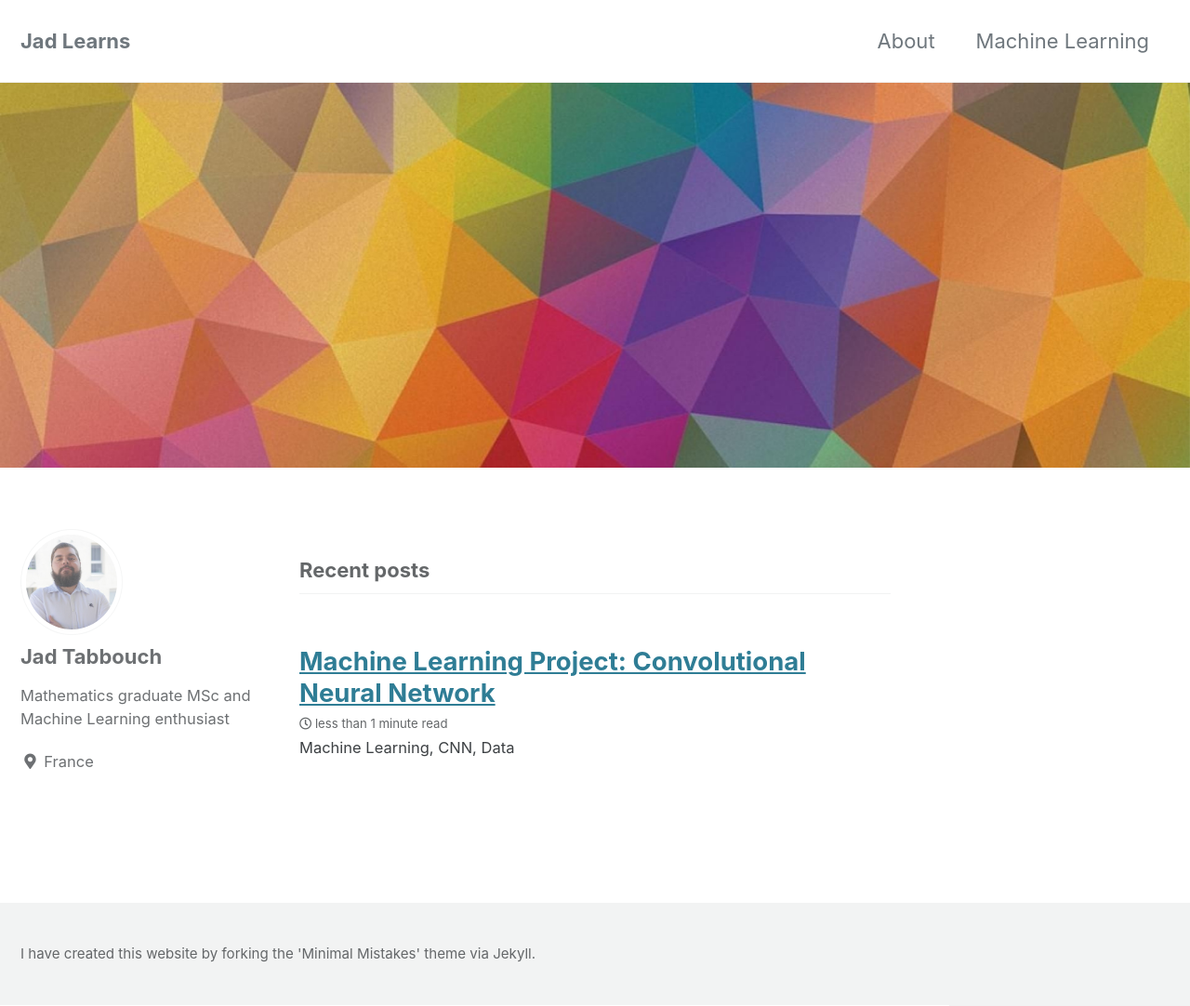
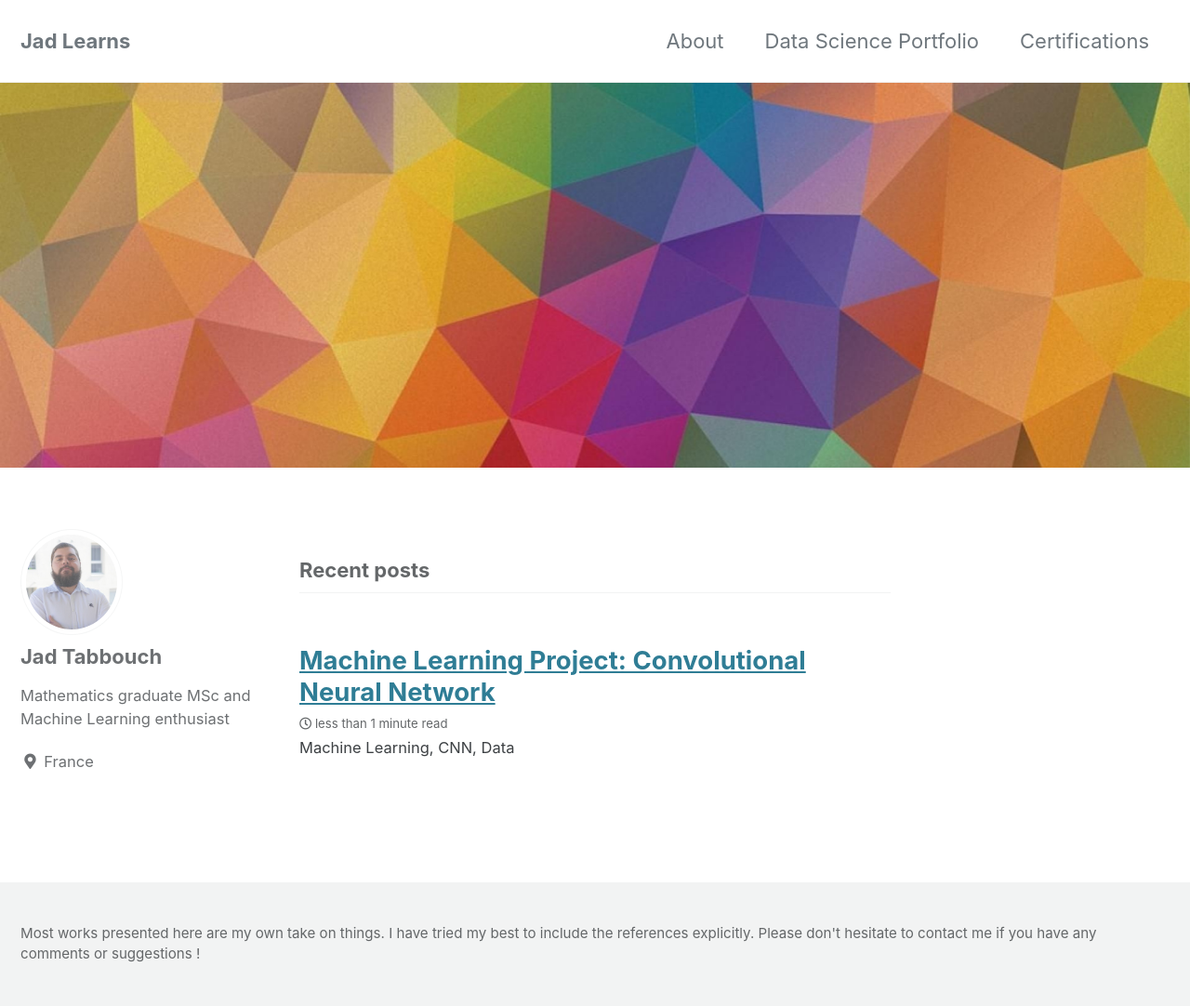
Before and after one commit to jad-tab/jad-tab.github.io, a Jekyll site: the page built from index.html, in a window 1280 px wide and 1082 px high. Shown: the whole window at 93% size. Built offline with Jekyll 4.4.1, drawn with Linux system fonts in a browser that asks for light colours; cached includes are drawn as plain includes; the list of posts is cut into pages by our own code.

Commit message:
new section

```diff
--- a/_data/navigation.yml
+++ b/_data/navigation.yml
@@ -2,10 +2,10 @@
 main:
   - title: "About"
     url: /about/
-  - title: "Machine Learning"
+  - title: "Data Science Portfolio"
     url: /machine-learning/
-  # - title: "Sample Posts"
-  #   url: /year-archive/
+  - title: "Certifications"
+    url: /certifications/
   # - title: "Sample Collections"
   #   url: /collection-archive/
   # - title: "Sitemap"
--- a/_includes/footer.html
+++ b/_includes/footer.html
@@ -2,4 +2,4 @@
 
 </div>
 
-<div class="page__footer-copyright"> I have created this website by forking the 'Minimal Mistakes' theme via Jekyll.  </div>
+<div class="page__footer-copyright"> Most works presented here are my own take on things. I have tried my best to include the references explicitly. Please don't hesitate to contact me if you have any comments or suggestions !  </div>
```
Also changed, not shown: _pages/certifications.md (added, +8 -0 lines).
